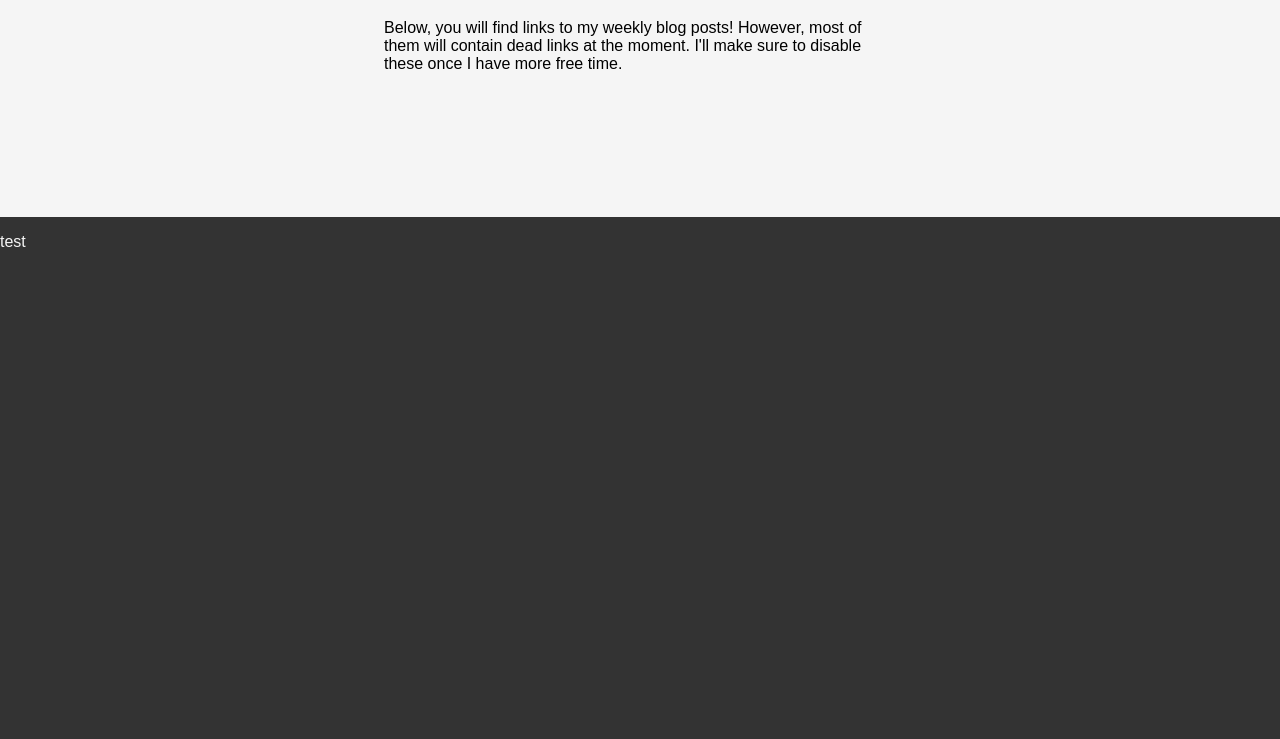
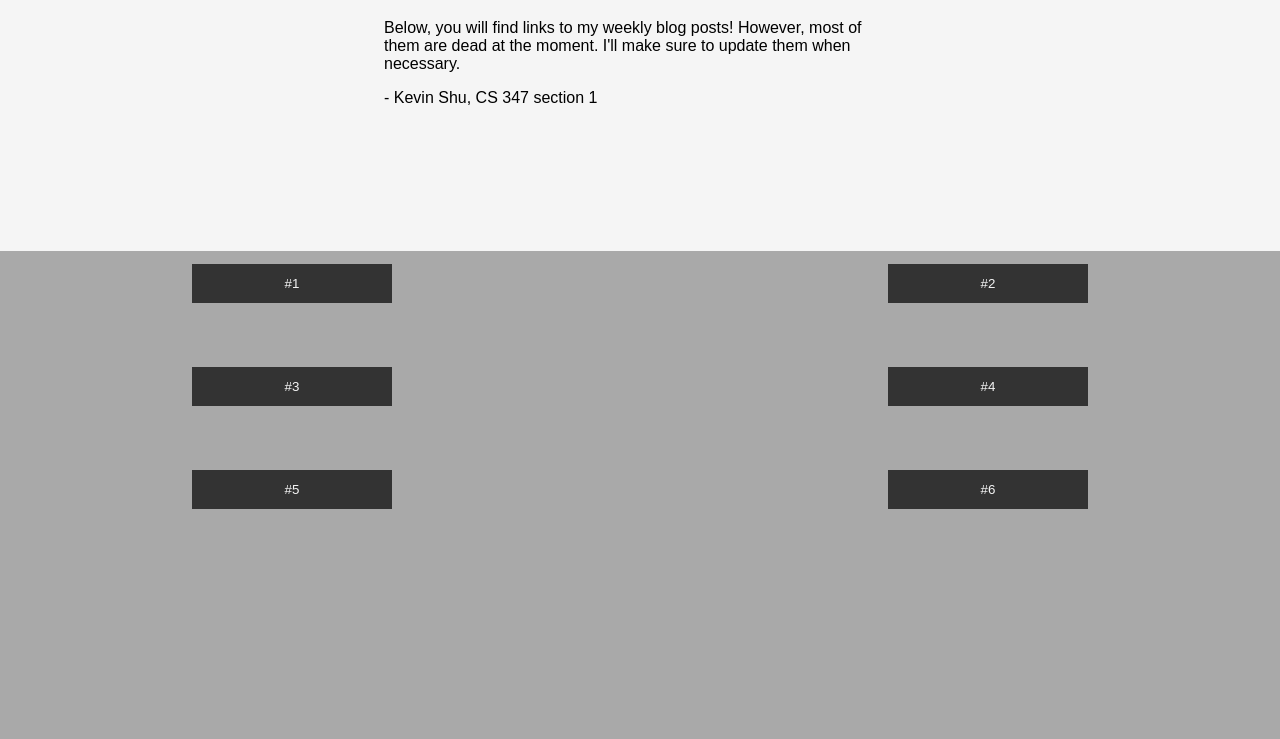
Before and after one commit to shukevinjmu/347, a plain HTML site: page index.html in a window 1280 px wide. Shown: the part 61-800 px from the top of the page. Drawn offline with Linux system fonts and the light colour scheme.

Commit message:
added css file and modified page

```diff
--- /dev/null
+++ b/index.css
@@ -0,0 +1,66 @@
+html, body {
+    margin: auto;
+    font-family: Arial, Helvetica, sans-serif;
+    height: 100%;
+    background-color: whitesmoke;
+}
+.center{
+    text-align: center;
+}
+.pad-30{
+    padding-left: 30%;
+    padding-right: 30%;
+}
+.pad-15{
+    padding-left: 15%;
+    padding-right: 15%;
+}
+
+.pad-bot{
+    padding-bottom: 10%;
+}
+.greybg{
+    background-color: 	#A9A9A9;
+    color: whitesmoke;
+    height: 100%;
+    padding-top: 1%;
+    padding-bottom: none;
+}
+
+button{
+    cursor: pointer;
+    text-align: center;
+    border: none;
+    text-decoration: none;
+    padding: 12px 15px;
+    display: inline-block;
+    width: 200px;
+    outline: none;
+}
+
+.blog-button {
+    background-color:#333333;
+    color: whitesmoke;
+    text-align: center;
+}
+
+.blog-button:hover {
+    background-color: #4267B2;
+}
+
+.split{
+    height: 100%;
+    width:50%;
+    position: absolute;
+    overflow-x: hidden;
+}
+
+.left{
+    text-align: left;
+    left: 0;
+}
+
+.right{
+    text-align: right;
+    right: 0;
+}
--- a/index.html
+++ b/index.html
@@ -4,41 +4,40 @@
 	<head>
         <title>Kevin Shu's Blog</title>
         <meta name="viewport" content="width=device-width, initial-scale=1">
-<style>
-    html, body {
-        margin: auto;
-        font-family: Arial, Helvetica, sans-serif;
-        height: 100%;
-        width: 100%;
-        background-color: whitesmoke;
-    }
-    .center{
-        text-align: center;
-    }
-    .pad-30{
-        padding-left: 30%;
-        padding-right: 30%;
-        padding-bottom: 10%;
-    }
-    .greybg{
-        background-color: #333333;
-        overflow-x: hidden;
-        overflow-y: hidden;
-        color: whitesmoke;
-        height: 100%;
-    }
-</style>
+        <link rel="stylesheet" href="index.css">
 
 	</head>
     <body>
         <h1 class = "center">Welcome to my Blog!</h1>
         <p class = "pad-30">Below, you will find links to my weekly blog posts! However, most of them
-            will contain dead links at the moment. I'll make sure to disable these once I have
-            more free time.
-        </p>
+            are dead at the moment. I'll make sure to update them when necessary.</p>
+        <p class = "pad-30 pad-bot"> - Kevin Shu, CS 347 section 1</p>
 
         <div class = "greybg">
-            <p>test</p>
+            <div class = "split left">
+            <div class = "pad-30 pad-bot">
+                <button class ="blog-button">#1</button>
+            </div>
+            <div class = "pad-30 pad-bot">
+                <button class ="blog-button">#3</button>
+            </div>
+            <div class = "pad-30 pad-bot">
+                <button class ="blog-button">#5</button>
+            </div>
+            </div>
+
+
+            <div class = "split right">
+                <div class = "pad-30 pad-bot">
+                    <button class ="blog-button">#2</button>
+                </div>
+                <div class = "pad-30 pad-bot">
+                    <button class ="blog-button">#4</button>
+                </div>
+                <div class = "pad-30 pad-bot">
+                    <button class ="blog-button">#6</button>
+                </div>
+                </div>
         </div>
     </body>
 
```
